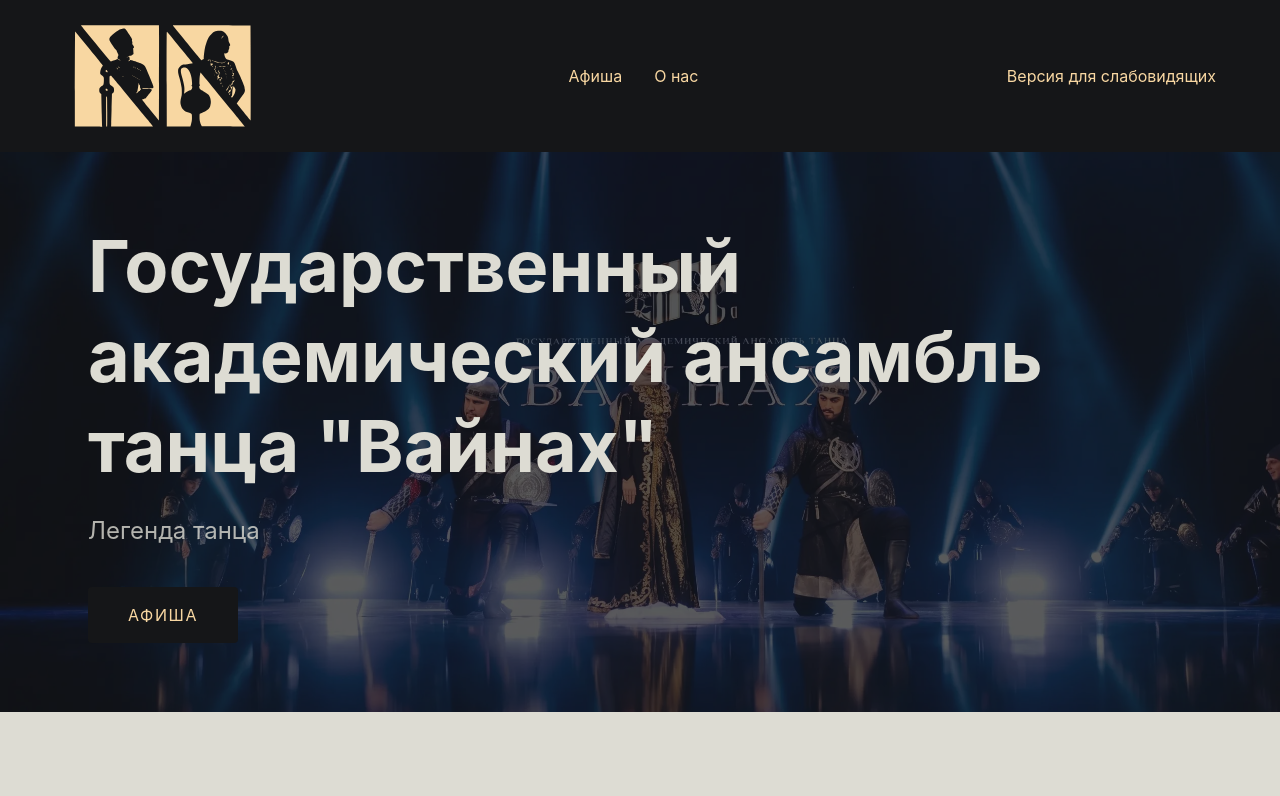
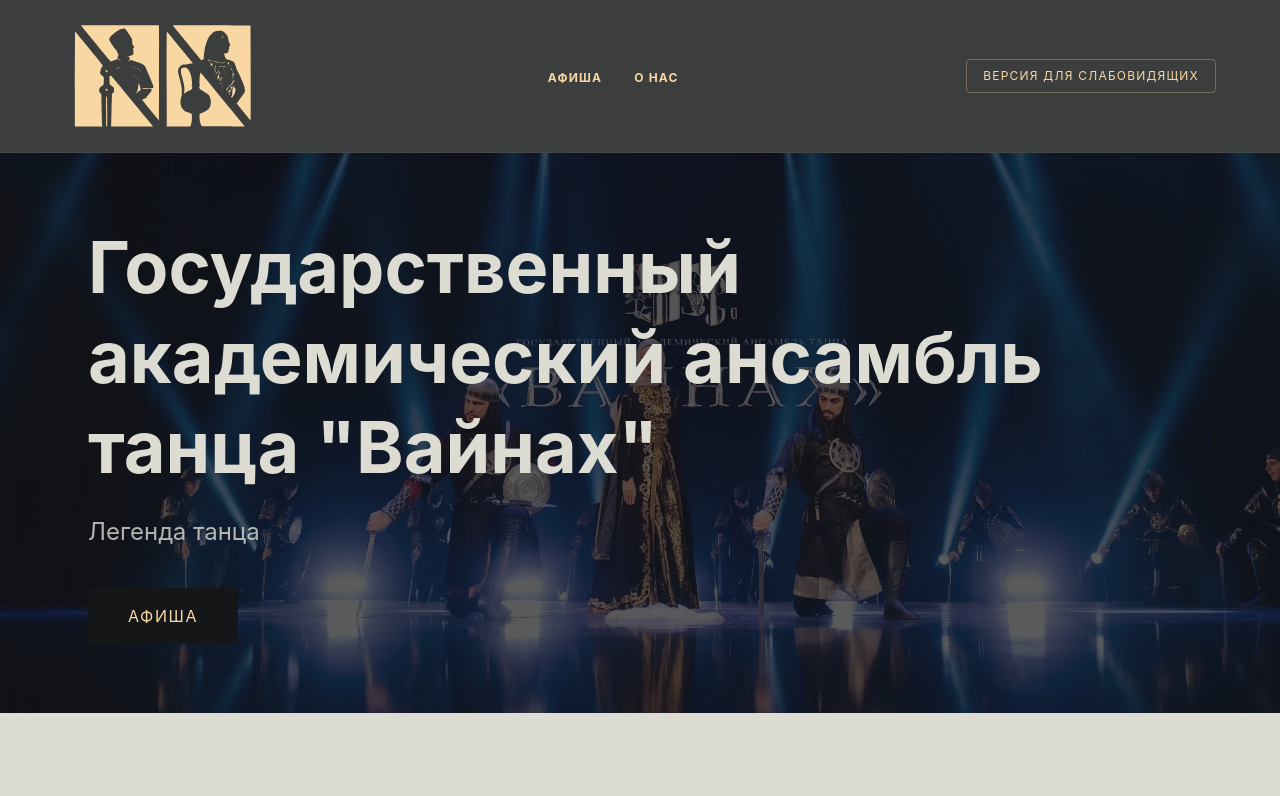
Before and after one commit to ibragim-ast/vainakh, a Next.js app: page / in a window 1280 px wide. Shown: the top 796 px of the page. Built offline with nearby package versions, Linux system fonts and the light colour scheme.

Commit message:
Переработан визуал шапки

```diff
--- a/src/components/layouts/Header.tsx
+++ b/src/components/layouts/Header.tsx
@@ -10,7 +10,7 @@
   const [isMobileMenuOpen, setIsMobileMenuOpen] = useState(false);
 
   return (
-    <header className="relative bg-brand-dark text-brand-gold px-6 py-4">
+    <header className="text-brand-gold px-6 py-4 sticky top-0 z-50 bg-brand-dark/80 backdrop-blur-md border-b border-white/5">
       <div className="flex justify-between items-center max-w-6xl mx-auto w-full">
         <Link href="/">
           <Image
@@ -26,12 +26,12 @@
 
         <nav aria-label="Главная навигация">
           <ul
-            className={`${isMobileMenuOpen ? "flex" : "hidden"} flex-col absolute top-full left-0 w-full bg-brand-dark p-6 gap-6 z-50 md:flex md:flex-row md:static md:w-auto md:p-0 md:gap-8`}
+            className={`${isMobileMenuOpen ? "flex" : "hidden"} md:bg-transparent flex-col absolute top-full left-0 w-full bg-brand-dark p-6 gap-6 z-50 md:flex md:flex-row md:static md:w-auto md:p-0 md:gap-8`}
           >
             <li>
               <Link
                 href="/events"
-                className="transition-colors hover:text-brand-light"
+                className="text-xs uppercase tracking-widest font-bold transition-all duration-300 hover:text-brand-light hover:opacity-80"
                 onClick={() => setIsMobileMenuOpen(false)}
               >
                 Афиша
@@ -40,7 +40,7 @@
             <li>
               <Link
                 href="/about"
-                className="transition-colors hover:text-brand-light"
+                className=" text-xs uppercase tracking-widest font-bold transition-all duration-300 hover:text-brand-light hover:opacity-80"
                 onClick={() => setIsMobileMenuOpen(false)}
               >
                 О нас
@@ -54,7 +54,11 @@
         >
           {isMobileMenuOpen ? "Закрыть" : "Меню"}
         </button>
-        <button onClick={toggleA11yMode} aria-label="Версия для слабовидящих">
+        <button
+          className="px-4 py-2 text-xs uppercase tracking-widest border border-brand-gold/30 rounded-sm transition-colors hover:border-brand-gold hover:bg-brand-gold/10"
+          onClick={toggleA11yMode}
+          aria-label="Версия для слабовидящих"
+        >
           {isA11yMode ? "Обычная версия" : "Версия для слабовидящих"}
         </button>
       </div>
```
